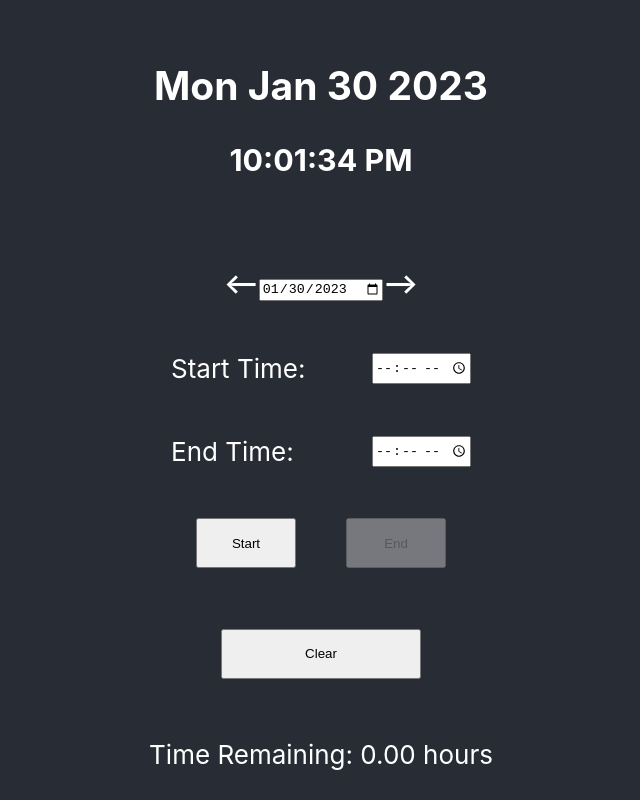
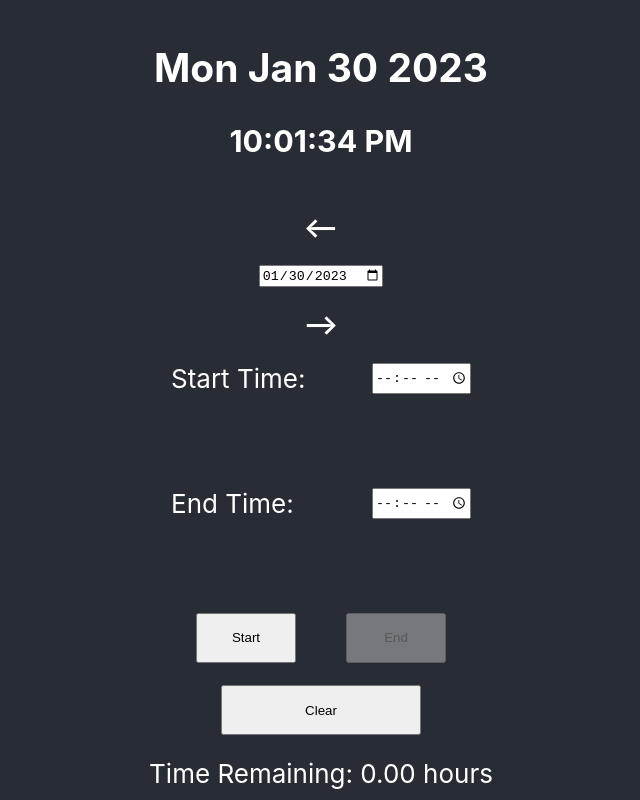
Before and after one commit to kyletucci/Time-Clock-Project, a React (Create React App) app in the folder time-clock-project/: page / in a window 1280 px wide. Shown: the whole page, without its empty margins (319-959 px from the left). Built offline with nearby package versions, Linux system fonts and the light colour scheme.

Commit message:
Added DateInput to App.js

```diff
--- a/time-clock-project/src/App.js
+++ b/time-clock-project/src/App.js
@@ -1,8 +1,9 @@
 import React, { useState } from 'react';
 import './App.css';
+import styled from 'styled-components'
+import CurrentDateTime from './components/CurrentDateTime'
+import DateInput from './components/DateInput'
 import TimeClock from './components/TimeClock'
-import styled from 'styled-components'
-import CurrentDateTime from './components/CurrentDateTime';
 
 const StyledClear = styled.button`
 height: 50px;
@@ -11,7 +12,7 @@ width: 200px;
 
 function App() {
   const [currentTime, setCurrentTime] = useState(new Date())
-  const [selectedDate, setSelectedDate] = useState(new Date(currentTime).toISOString().split('T')[0])
+  const [selectedDate, setSelectedDate] = useState(new Date(currentTime).toISOString().slice(0,10))
   const [startTime, setStartTime] = useState("")
   const [endTime, setEndTime] = useState("")
   const [timeRemaining, setTimeRemaining] = useState('')
@@ -56,7 +57,7 @@ function App() {
     setCurrentTime(newTime)
   }
 
-  function handleDateEdit(event){
+  function handleDateChange(event){
     setSelectedDate(event.target.value)
   }
 
@@ -111,13 +112,14 @@ function App() {
     <div className="App">
       <div className='time-clock--container'>
         <CurrentDateTime currentTime={currentTime} updateTime={updateTime} />
+        <DateInput selectedDate={selectedDate} handleDateChange={handleDateChange}  />
         <TimeClock
           startTime={startTime}
           handleStartChange={handleStartChange}
           endTime={endTime}
           handleEndChange={handleEndChange}
           handleLeftArrow={handleLeftArrow}
-          handleDateChange={handleDateEdit}
+          handleDateChange={handleDateChange}
           getTimeValue={getTimeValue}
           dayOfWeek={selectedDate}
           currentTime={currentTime}
--- /dev/null
+++ b/time-clock-project/src/components/DateInput.js
@@ -0,0 +1,20 @@
+import styled from 'styled-components'
+import React from 'react'
+
+const StyledArrow = styled.a`
+color: white;
+text-decoration: none;
+font-weight: bolder;
+`
+
+function DateInput({ selectedDate, handleDateChange }) {
+  return (
+    <>
+    <StyledArrow href='#'>{'<--'}</StyledArrow>
+    <input type='date' onChange={handleDateChange} value={selectedDate}></input>
+    <StyledArrow href='#'>{'-->'}</StyledArrow>
+    </>
+  )
+}
+
+export default DateInput
--- a/time-clock-project/src/components/TimeClock.js
+++ b/time-clock-project/src/components/TimeClock.js
@@ -1,8 +1,7 @@
-import React, { useState } from 'react';
+import React from 'react';
 import styled from 'styled-components'
-import Duration from './Duration'
+import TimeInput from './TimeInput'
 import Buttons from './Buttons'
-import TimeInput from './TimeInput'
 
 const StyledTimeClock = styled.div`
     display: flex;
@@ -17,12 +16,6 @@ const StyledTimeClock = styled.div`
     justify-content: space-between;
   `
 
-  const StyledArrow = styled.a`
-    color: white;
-    text-decoration: none;
-    font-weight: bolder;
-  `
-
 function TimeClock(
   {
     startTime,
@@ -30,19 +23,11 @@ function TimeClock(
     endTime,
     handleEndChange,
     handleEndClick,
-    handleLeftArrow,
-    dayOfWeek,
-    handleDateChange,
     handleStartClick
   }){
 
   return (
     <StyledTimeClock>
-      <div>
-        <StyledArrow onClick={handleLeftArrow} href='#'>{'<--'}</StyledArrow>
-        <input type='date' onChange={handleDateChange} value={dayOfWeek}></input>
-        <StyledArrow href='#'>{'-->'}</StyledArrow>
-      </div>
       <StyledRow>
         <div>Start Time: </div>
         <TimeInput time={startTime} onChange={handleStartChange} />
```
